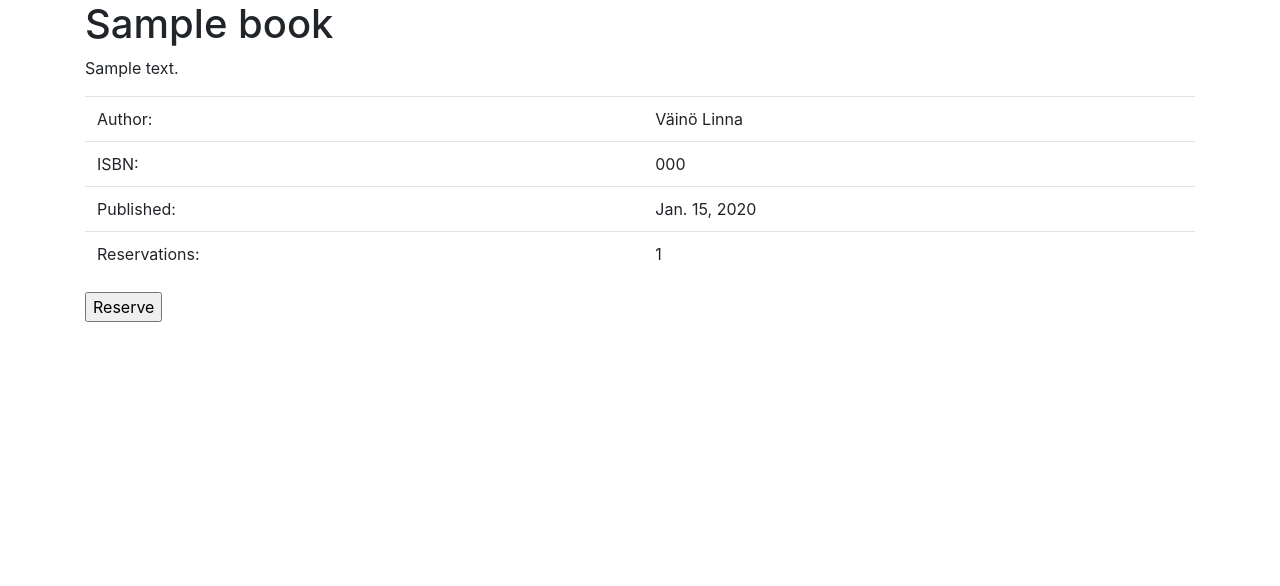
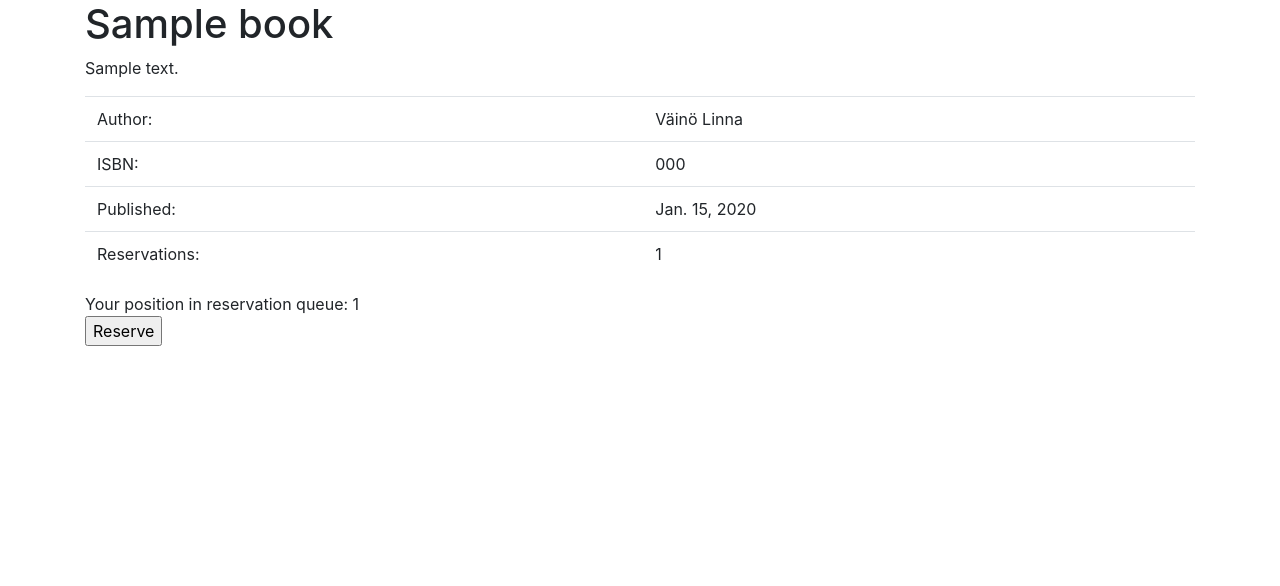
Before and after one commit to vkopio/django-library-manager, a Django app: page /library/books/1/ in a window 1280 px wide. Shown: the part 96-682 px from the top of the page. Run offline with Django 3.2, Linux system fonts and the light colour scheme; a user stored in the database is signed in; data comes from the database, SQL or seed files in the repository; tables that the repository leaves empty hold one stand-in row (values such as "Sample post"); parts of the project's set-up code (start-up, migrations or seed data) failed here and were passed over; some libraries are stand-ins or nearby versions.

Commit message:
Added reservation queue position indicator for users

```diff
--- a/library_app/models/__init__.py
+++ b/library_app/models/__init__.py
@@ -1,4 +1,4 @@
-from .library_user import LibraryUser
+from .library_user import LibraryUser, as_library_user
 from .author import Author
 from .genre import Genre
 from .book import Book
--- a/library_app/models/library_user.py
+++ b/library_app/models/library_user.py
@@ -8,3 +8,21 @@ class LibraryUser(User):
     def reservations(self):
         from .reservation import Reservation
         return Reservation.objects.filter(reserver=self)
+
+    def reservation_queue_position(self, book):
+        from .reservation import Reservation
+        reservations = Reservation.objects.filter(book=book)
+
+        for i, reservation in enumerate(reservations):
+            if reservation.reserver == self:
+                return i + 1
+
+        return 0
+
+
+def as_library_user(user):
+    if user.__class__.__name__ != 'User':
+        return None
+
+    user.__class__ = LibraryUser
+    return user
--- a/library_app/templates/library_app/book_detail.html
+++ b/library_app/templates/library_app/book_detail.html
@@ -30,6 +30,10 @@
     </table>
 
     {% if user.is_authenticated %}
+        {% if reservation_queue_position %}
+            Your position in reservation queue: {{ reservation_queue_position }}
+        {% endif %}
+
         <form action="{% url 'library_app:reservation_create' book.id %}" method="post">
             {% csrf_token %}
             <input type="submit" value="Reserve" />
--- a/library_app/views/book_views.py
+++ b/library_app/views/book_views.py
@@ -1,5 +1,5 @@
 from django.views import generic
-from library_app.models import Book
+from library_app.models import Book, as_library_user
 
 
 class BookListView(generic.ListView):
@@ -11,3 +11,12 @@ class BookListView(generic.ListView):
 
 class BookDetailView(generic.DetailView):
     model = Book
+
+    def get_context_data(self, **kwargs):
+        context = super().get_context_data(**kwargs)
+        user = as_library_user(self.request.user)
+
+        if user:
+            context['reservation_queue_position'] = user.reservation_queue_position(book=self.get_object())
+
+        return context
```
